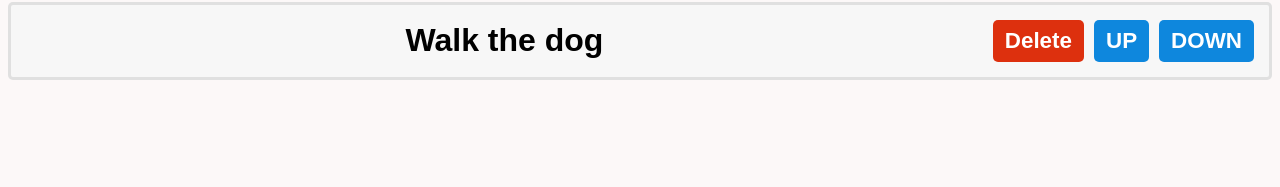
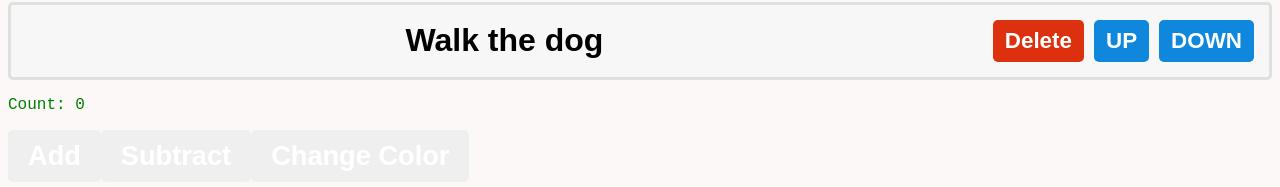
Before and after one commit to IliasSari/react-project-1, a React (Vite) app: page / in a window 1280 px wide. Shown: the part 4863-5050 px from the top of the page. Before the commit the page ends 4959 px from the top, so only its background shows below. Built offline with nearby package versions, Linux system fonts and the light colour scheme.

Commit message:
Learned about useEffect on title, etcgit add .

```diff
--- a/src/App.jsx
+++ b/src/App.jsx
@@ -13,6 +13,7 @@
 import Foods from './Foods.jsx';
 import Cars from './Cars.jsx';
 import ToDoList from './ToDoList.jsx';
+import UseEffect from './UseEffect.jsx';
 
 function App(){
         const fruits = [{id: 1, name: "apple", calories: 95},
@@ -50,6 +51,7 @@
       <Foods/>
       <Cars/>
       <ToDoList/>
+      <UseEffect/>
     </>
   );
 }
--- /dev/null
+++ b/src/UseEffect.jsx
@@ -0,0 +1,34 @@
+import { useState, useEffect } from "react";
+
+function UseEffect(){
+
+    const [count, setCount] = useState(0);
+    const [color, setColor] = useState("green");
+
+    useEffect(() => {
+        document.title = `My react learning project: ${count}`;
+    },[count]);
+
+    function addCount(){
+        setCount(c => c + 1);
+    }
+
+    function SubtractCount(){
+        setCount(c => c - 1);
+    }
+
+    function ChangeColorCount(){
+        setColor(c => c === "green" ? "red" : "green");
+    }
+
+    return (<>
+        <p style={{color: color}}>Count: {count}</p>
+        <button onClick={addCount}>Add</button>
+        <button onClick={SubtractCount}>Subtract</button>
+        <button onClick={ChangeColorCount}>Change Color</button>
+
+    </>);
+
+}
+
+export default UseEffect
```
